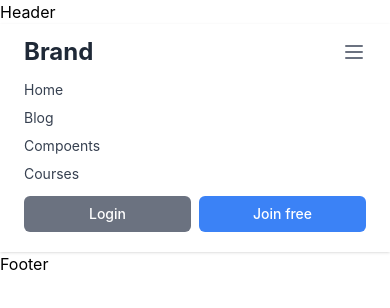
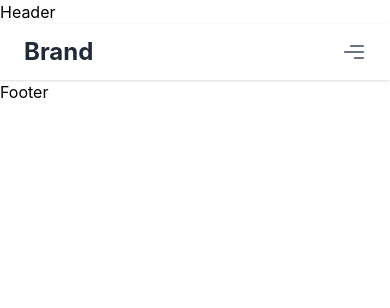
Before and after one commit to brendef/orderapp, a Next.js app: page / in a window 390 px wide. Shown: the top 308 px of the page. Built offline with nearby package versions, Linux system fonts and the light colour scheme.

Commit message:
Added SVG icons + toggle functionality

```diff
--- a/components/Navbar.tsx
+++ b/components/Navbar.tsx
@@ -1,5 +1,5 @@
 // React.js
-import React from 'react'
+import React, { useState } from 'react'
 
 const Navbar = () => {
 
@@ -13,44 +13,79 @@ const Navbar = () => {
     `} </style>
   }
 
+  // State
+  const [MobileMenu, setMobileMenu] = useState(false)
+
   return (
     <>
       {renderCSS()}
 
-      <nav className="bg-white shadow dark:bg-gray-800">
-        <div className="container px-6 py-3 mx-auto">
-          <div className="flex flex-col md:flex-row md:justify-between md:items-center">
-            <div className="flex items-center justify-between">
-              <div className="flex items-center">
-                <a className="text-2xl font-bold text-gray-800 transition-colors duration-200 transform dark:text-white lg:text-3xl hover:text-gray-700 dark:hover:text-gray-300" href="#">Brand</a>
+      <nav className='bg-white shadow dark:bg-gray-800'>
+        <div className='container px-6 py-3 mx-auto'>
+          <div className='flex flex-col md:flex-row md:justify-between md:items-center'>
+            <div className='flex items-center justify-between'>
+              <div className='flex items-center'>
+                <a className='text-2xl font-bold text-gray-800 transition-colors duration-200 transform dark:text-white lg:text-3xl hover:text-gray-700 dark:hover:text-gray-300' href='#'>Brand</a>
               </div>
               {/* Mobile menu button */}
-              <div className="flex md:hidden">
-                <button type="button" className="text-gray-500 dark:text-gray-200 hover:text-gray-600 dark:hover:text-gray-400 focus:outline-none focus:text-gray-600 dark:focus:text-gray-400" aria-label="toggle menu">
-                  <svg viewBox="0 0 24 24" className="w-6 h-6 fill-current">
-                    <path fill-rule="evenodd" d="M4 5h16a1 1 0 0 1 0 2H4a1 1 0 1 1 0-2zm0 6h16a1 1 0 0 1 0 2H4a1 1 0 0 1 0-2zm0 6h16a1 1 0 0 1 0 2H4a1 1 0 0 1 0-2z"></path>
-                  </svg>
+              <div className='flex md:hidden'>
+                <button
+                  type='button'
+                  className='text-gray-500 dark:text-gray-200 hover:text-gray-600 dark:hover:text-gray-400 focus:outline-none focus:text-gray-600 dark:focus:text-gray-400'
+                  aria-label='toggle menu'
+                  onClick={() => setMobileMenu(!MobileMenu)}
+                >
+                  {
+                    MobileMenu ?
+                      <svg
+                        width="24"
+                        height="24"
+                        viewBox="0 0 24 24"
+                        fill="none"
+                        xmlns="http://www.w3.org/2000/svg"
+                      >
+                        <path
+                          d="M6.2253 4.81108C5.83477 4.42056 5.20161 4.42056 4.81108 4.81108C4.42056 5.20161 4.42056 5.83477 4.81108 6.2253L10.5858 12L4.81114 17.7747C4.42062 18.1652 4.42062 18.7984 4.81114 19.1889C5.20167 19.5794 5.83483 19.5794 6.22535 19.1889L12 13.4142L17.7747 19.1889C18.1652 19.5794 18.7984 19.5794 19.1889 19.1889C19.5794 18.7984 19.5794 18.1652 19.1889 17.7747L13.4142 12L19.189 6.2253C19.5795 5.83477 19.5795 5.20161 19.189 4.81108C18.7985 4.42056 18.1653 4.42056 17.7748 4.81108L12 10.5858L6.2253 4.81108Z"
+                          fill="currentColor"
+                        />
+                      </svg>
+                      :
+                      <svg
+                        width="24"
+                        height="24"
+                        viewBox="0 0 24 24"
+                        fill="none"
+                        xmlns="http://www.w3.org/2000/svg"
+                      >
+                        <path
+                          d="M22 18.0048C22 18.5544 21.5544 19 21.0048 19H12.9952C12.4456 19 12 18.5544 12 18.0048C12 17.4552 12.4456 17.0096 12.9952 17.0096H21.0048C21.5544 17.0096 22 17.4552 22 18.0048Z"
+                          fill="currentColor"
+                        />
+                        <path
+                          d="M22 12.0002C22 12.5499 21.5544 12.9954 21.0048 12.9954H2.99519C2.44556 12.9954 2 12.5499 2 12.0002C2 11.4506 2.44556 11.0051 2.99519 11.0051H21.0048C21.5544 11.0051 22 11.4506 22 12.0002Z"
+                          fill="currentColor"
+                        />
+                        <path
+                          d="M21.0048 6.99039C21.5544 6.99039 22 6.54482 22 5.99519C22 5.44556 21.5544 5 21.0048 5H8.99519C8.44556 5 8 5.44556 8 5.99519C8 6.54482 8.44556 6.99039 8.99519 6.99039H21.0048Z"
+                          fill="currentColor"
+                        />
+                      </svg>
+                  }
                 </button>
               </div>
             </div>
-            {/* Mobile Menu open: "block", Menu closed: "hidden"  */}
 
-            {/*
-
-            - Create state to conditionally add hidden or block to show and hide menu, invert the state by clicking on the button
-            - Change the icon of the button based on state too
-            */}
-
-            <div className="items-center md:flex">
-              <div className="flex flex-col mt-2 md:flex-row md:mt-0 md:mx-1">
-                <a className="my-1 text-sm leading-5 text-gray-700 transition-colors duration-200 transform dark:text-gray-200 hover:text-blue-600 dark:hover:text-blue-400 hover:underline md:mx-4 md:my-0" href="#">Home</a>
-                <a className="my-1 text-sm leading-5 text-gray-700 transition-colors duration-200 transform dark:text-gray-200 hover:text-blue-600 dark:hover:text-blue-400 hover:underline md:mx-4 md:my-0" href="#">Blog</a>
-                <a className="my-1 text-sm leading-5 text-gray-700 transition-colors duration-200 transform dark:text-gray-200 hover:text-blue-600 dark:hover:text-blue-400 hover:underline md:mx-4 md:my-0" href="#">Compoents</a>
-                <a className="my-1 text-sm leading-5 text-gray-700 transition-colors duration-200 transform dark:text-gray-200 hover:text-blue-600 dark:hover:text-blue-400 hover:underline md:mx-4 md:my-0" href="#">Courses</a>
+            {/* Mobile Menu open: 'block', Menu closed: 'hidden'  */}
+            <div className={`items-center md:flex ${MobileMenu ? 'block' : 'hidden'}`}>
+              <div className='flex flex-col mt-2 md:flex-row md:mt-0 md:mx-1'>
+                <a className='my-1 text-sm leading-5 text-gray-700 transition-colors duration-200 transform dark:text-gray-200 hover:text-blue-600 dark:hover:text-blue-400 hover:underline md:mx-4 md:my-0' href='#'>Home</a>
+                <a className='my-1 text-sm leading-5 text-gray-700 transition-colors duration-200 transform dark:text-gray-200 hover:text-blue-600 dark:hover:text-blue-400 hover:underline md:mx-4 md:my-0' href='#'>Blog</a>
+                <a className='my-1 text-sm leading-5 text-gray-700 transition-colors duration-200 transform dark:text-gray-200 hover:text-blue-600 dark:hover:text-blue-400 hover:underline md:mx-4 md:my-0' href='#'>Compoents</a>
+                <a className='my-1 text-sm leading-5 text-gray-700 transition-colors duration-200 transform dark:text-gray-200 hover:text-blue-600 dark:hover:text-blue-400 hover:underline md:mx-4 md:my-0' href='#'>Courses</a>
               </div>
-              <div className="flex items-center py-2 -mx-1 md:mx-0">
-                <a className="block w-1/2 px-3 py-2 mx-1 text-sm font-medium leading-5 text-center text-white transition-colors duration-200 transform bg-gray-500 rounded-md hover:bg-blue-600 md:mx-2 md:w-auto" href="#">Login</a>
-                <a className="block w-1/2 px-3 py-2 mx-1 text-sm font-medium leading-5 text-center text-white transition-colors duration-200 transform bg-blue-500 rounded-md hover:bg-blue-600 md:mx-0 md:w-auto" href="#">Join free</a>
+              <div className='flex items-center py-2 -mx-1 md:mx-0'>
+                <a className='block w-1/2 px-3 py-2 mx-1 text-sm font-medium leading-5 text-center text-white transition-colors duration-200 transform bg-gray-500 rounded-md hover:bg-blue-600 md:mx-2 md:w-auto' href='#'>Login</a>
+                <a className='block w-1/2 px-3 py-2 mx-1 text-sm font-medium leading-5 text-center text-white transition-colors duration-200 transform bg-blue-500 rounded-md hover:bg-blue-600 md:mx-0 md:w-auto' href='#'>Join free</a>
               </div>
             </div>
           </div>
```
Also changed, not shown: assets/Icons/close.svg (added), assets/Icons/menu-right.svg (added).
